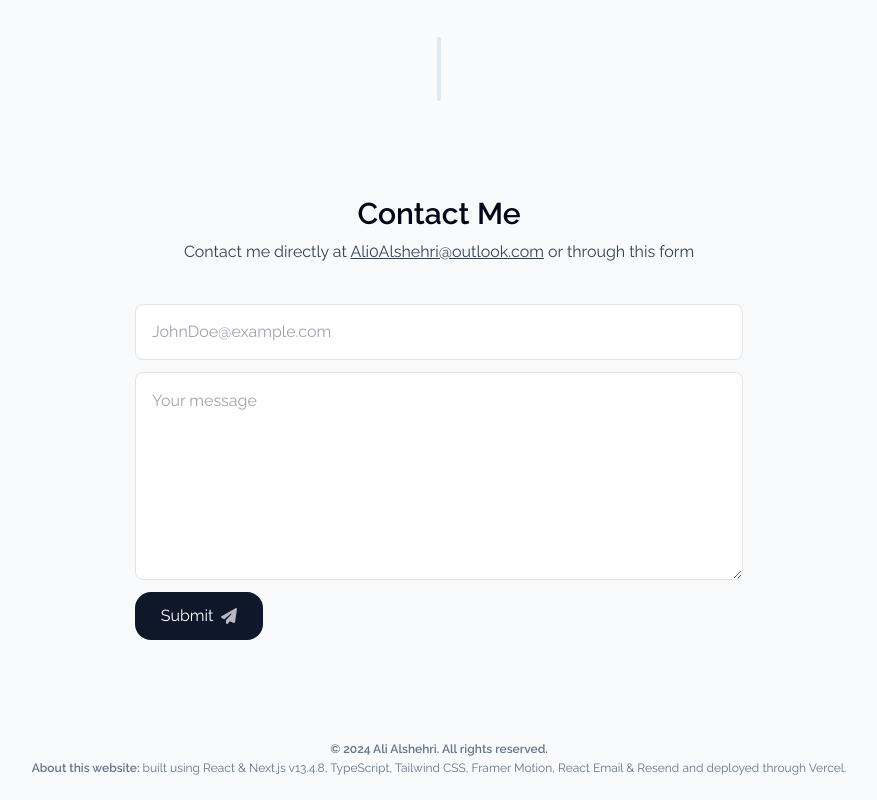
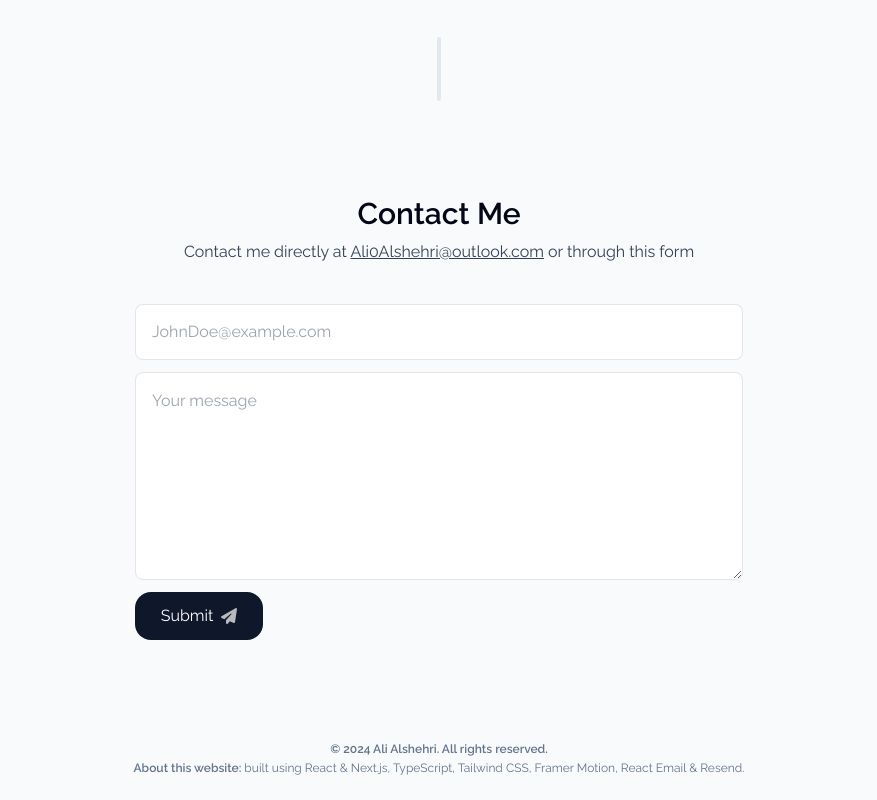
Before and after one commit to AlshehriAli0/portfolio, a Next.js app: page / in a window 1280 px wide. Shown: the part 4788-5588 px from the top of the page, without its empty margins (201-1078 px from the left). Built offline with nearby package versions, Linux system fonts and the light colour scheme; no server answers.

Commit message:
chore: Update footer component with latest technologies used

```diff
--- a/components/footer.tsx
+++ b/components/footer.tsx
@@ -9,8 +9,8 @@ export default function Footer() {
       </small>
       <div className="text-xs">
         <span className="font-semibold">About this website: </span>built using
-        React & Next.js v13.4.8, TypeScript, Tailwind CSS, Framer Motion, React
-        Email & Resend and deployed through Vercel.
+        React & Next.js, TypeScript, Tailwind CSS, Framer Motion, React
+        Email & Resend.
       </div>
     </footer>
   );
```
